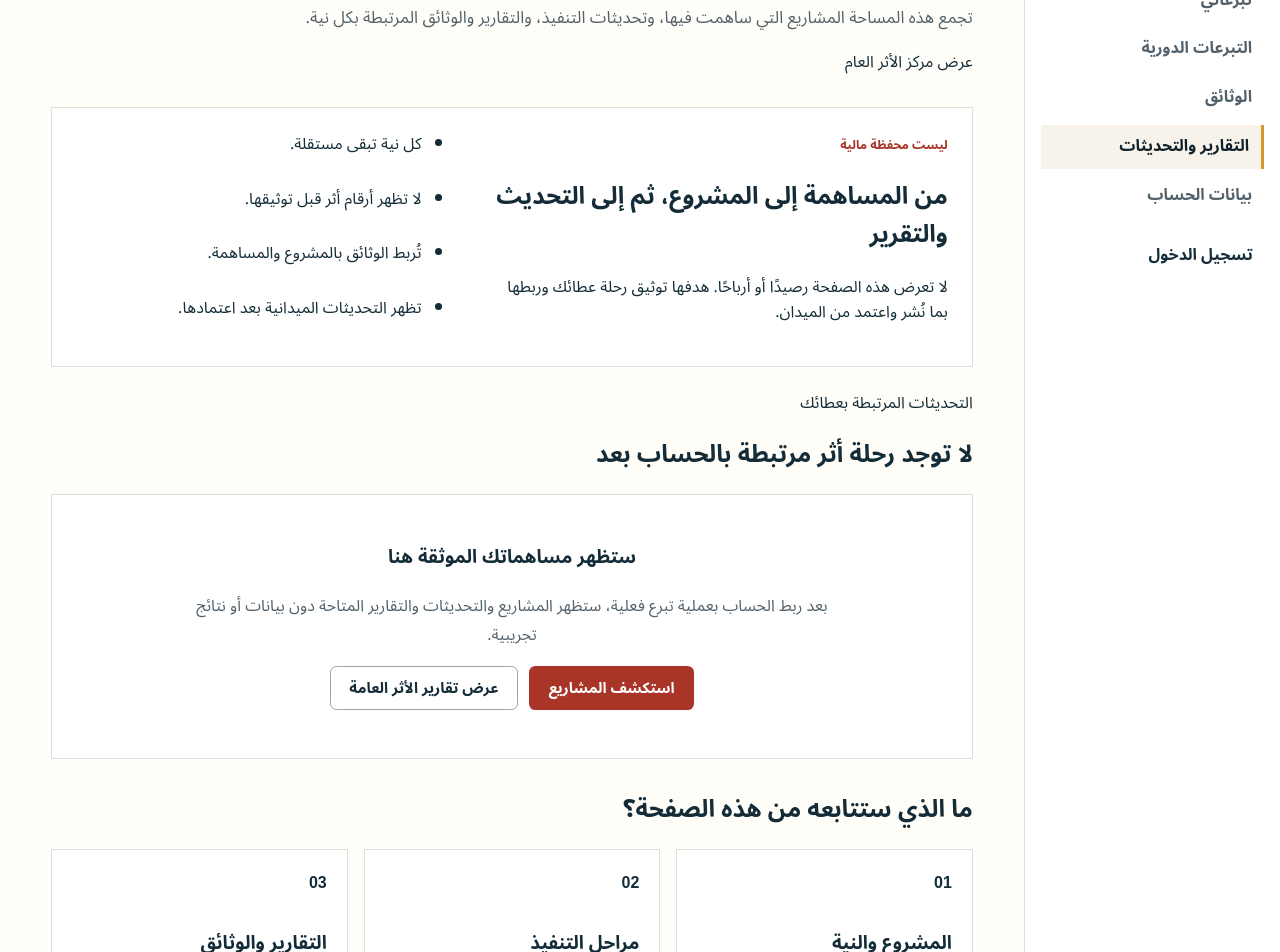
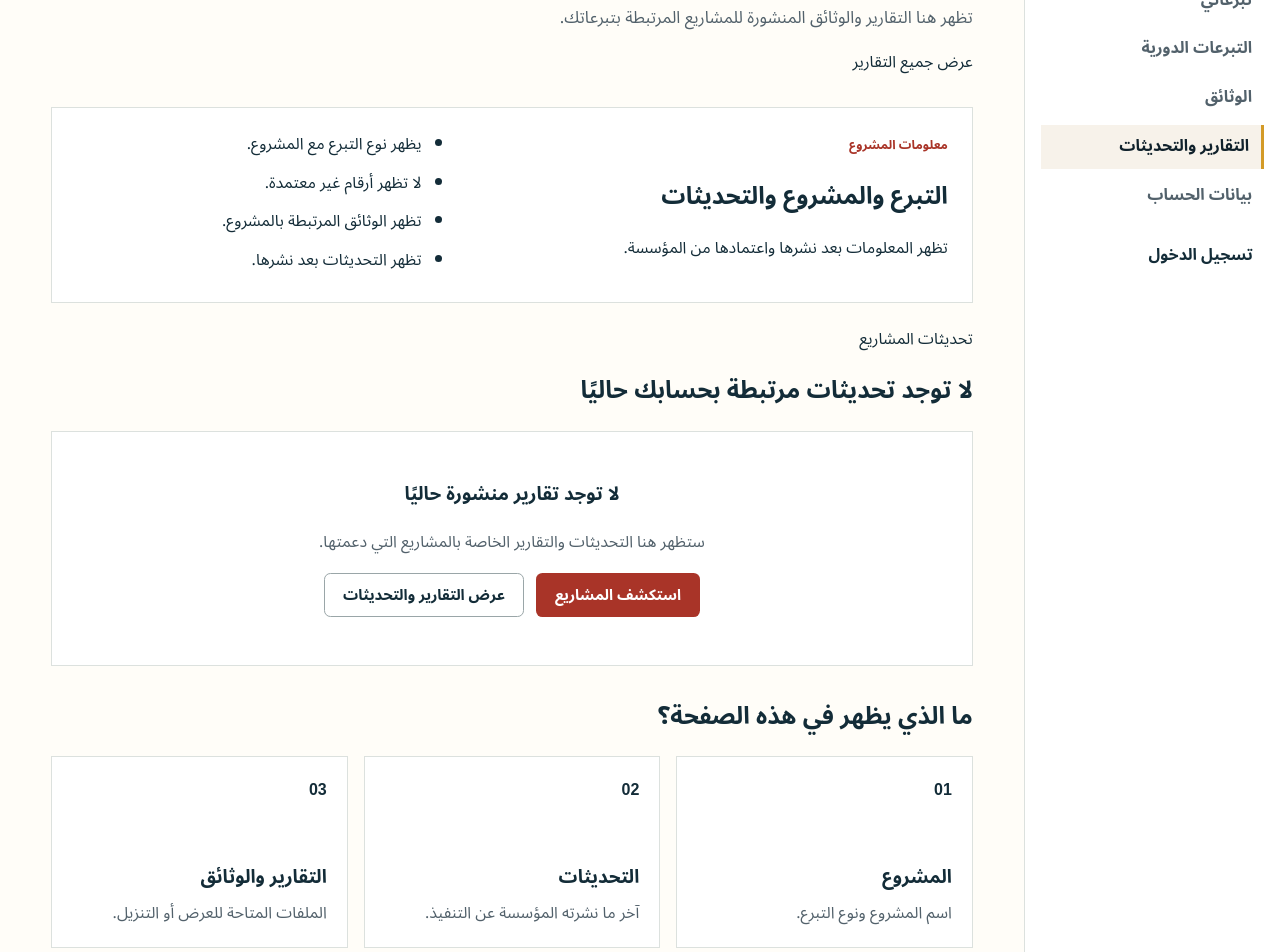
Before and after one commit to saladin76/minberiaksa, a Next.js app: page /account/impact in a window 1280 px wide. Shown: the part 300-1252 px from the top of the page. Built offline with nearby package versions, Linux system fonts and the light colour scheme.

Commit message:
Rewrite account reports copy

```diff
--- a/components/account/impact-wallet.tsx
+++ b/components/account/impact-wallet.tsx
@@ -4,47 +4,47 @@ export function ImpactWallet() {
   return (
     <div className="account-page impact-wallet-page">
       <header className="account-page-heading">
-        <span>رحلة الأثر</span>
-        <h1>محفظة أثر عطائك</h1>
-        <p>تجمع هذه المساحة المشاريع التي ساهمت فيها، وتحديثات التنفيذ، والتقارير والوثائق المرتبطة بكل نية.</p>
-        <a className="text-link" href="/impact">عرض مركز الأثر العام</a>
+        <span>التقارير والتحديثات</span>
+        <h1>تحديثات المشاريع التي دعمتها</h1>
+        <p>تظهر هنا التقارير والوثائق المنشورة للمشاريع المرتبطة بتبرعاتك.</p>
+        <a className="text-link" href="/impact">عرض جميع التقارير</a>
       </header>
 
       <section className="impact-editorial-summary">
         <div>
-          <span>ليست محفظة مالية</span>
-          <h2>من المساهمة إلى المشروع، ثم إلى التحديث والتقرير</h2>
-          <p>لا تعرض هذه الصفحة رصيدًا أو أرباحًا. هدفها توثيق رحلة عطائك وربطها بما نُشر واعتمد من الميدان.</p>
+          <span>معلومات المشروع</span>
+          <h2>التبرع والمشروع والتحديثات</h2>
+          <p>تظهر المعلومات بعد نشرها واعتمادها من المؤسسة.</p>
         </div>
         <ul>
-          <li>كل نية تبقى مستقلة.</li>
-          <li>لا تظهر أرقام أثر قبل توثيقها.</li>
-          <li>تُربط الوثائق بالمشروع والمساهمة.</li>
-          <li>تظهر التحديثات الميدانية بعد اعتمادها.</li>
+          <li>يظهر نوع التبرع مع المشروع.</li>
+          <li>لا تظهر أرقام غير معتمدة.</li>
+          <li>تظهر الوثائق المرتبطة بالمشروع.</li>
+          <li>تظهر التحديثات بعد نشرها.</li>
         </ul>
       </section>
 
       <section className="impact-timeline-section" aria-labelledby="impact-timeline-title">
         <header>
-          <span>التحديثات المرتبطة بعطائك</span>
-          <h2 id="impact-timeline-title">لا توجد رحلة أثر مرتبطة بالحساب بعد</h2>
+          <span>تحديثات المشاريع</span>
+          <h2 id="impact-timeline-title">لا توجد تحديثات مرتبطة بحسابك حاليًا</h2>
         </header>
         <div className="account-empty-state">
-          <h3>ستظهر مساهماتك الموثقة هنا</h3>
-          <p>بعد ربط الحساب بعملية تبرع فعلية، ستظهر المشاريع والتحديثات والتقارير المتاحة دون بيانات أو نتائج تجريبية.</p>
+          <h3>لا توجد تقارير منشورة حاليًا</h3>
+          <p>ستظهر هنا التحديثات والتقارير الخاصة بالمشاريع التي دعمتها.</p>
           <div>
             <Button href="/projects">استكشف المشاريع</Button>
-            <Button href="/impact" variant="outline">عرض تقارير الأثر العامة</Button>
+            <Button href="/impact" variant="outline">عرض التقارير والتحديثات</Button>
           </div>
         </div>
       </section>
 
       <section className="account-account-roadmap">
-        <h2>ما الذي ستتابعه من هذه الصفحة؟</h2>
+        <h2>ما الذي يظهر في هذه الصفحة؟</h2>
         <div>
-          <article><span>01</span><h3>المشروع والنية</h3><p>المشروع الذي ساهمت فيه ونوع العطاء المرتبط به.</p></article>
-          <article><span>02</span><h3>مراحل التنفيذ</h3><p>التحديثات التي اعتمدها فريق المؤسسة ونشرها للمشروع.</p></article>
-          <article><span>03</span><h3>التقارير والوثائق</h3><p>الوثائق الصادرة فعليًا والتقارير المتاحة للعرض أو التنزيل.</p></article>
+          <article><span>01</span><h3>المشروع</h3><p>اسم المشروع ونوع التبرع.</p></article>
+          <article><span>02</span><h3>التحديثات</h3><p>آخر ما نشرته المؤسسة عن التنفيذ.</p></article>
+          <article><span>03</span><h3>التقارير والوثائق</h3><p>الملفات المتاحة للعرض أو التنزيل.</p></article>
         </div>
       </section>
     </div>
```
